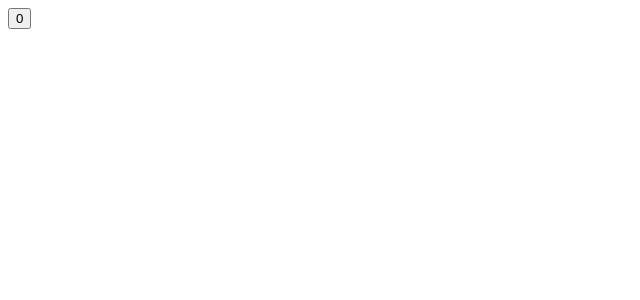
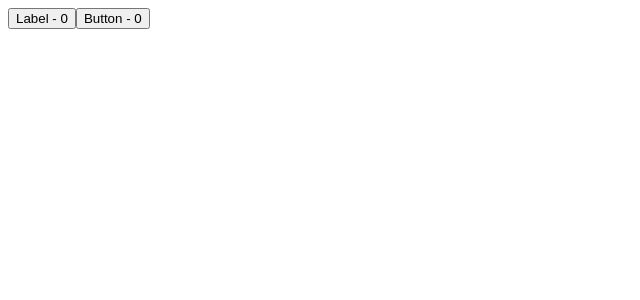
Before and after one commit to wduntak/egghead-react-fundamentals, a React app: page / in a window 1280 px wide. Shown: the top 300 px of the page, without its empty margins (0-640 px from the left). Built offline with nearby package versions, Linux system fonts and the light colour scheme.

Commit message:
Add Higher Order Components with Mixins

```diff
--- a/App.js
+++ b/App.js
@@ -1,37 +1,50 @@
 import React from 'react';
 import ReactDOM from 'react-dom';
 
-class App extends React.Component {
+
+let Mixin = InnerComponent => class extends React.Component {
 	constructor() {
 		super();
 		this.update = this.update.bind(this);
-		this.state = { increasing: false }
+		this.state = { val: 0 }
 	}
 	update() {
-		ReactDOM.render(
-			<App val={this.props.val + 1} />,
-			document.getElementById('app')
-		);
+		this.setState({val: this.state.val + 1})
 	}
-	componentWillReceiveProps(nextProps) {
-		this.setState({increasing: nextProps.val > this.props.val})
-	}
-	shouldComponentUpdate(nextProps, nextState) {
-		return nextProps.val % 5 === 0;
+	componentWillMount() {
+		console.log("Will Mount")
 	}
 	render() {
-		console.log(this.state.increasing)
-		return (
-			<button onClick={this.update}>
-				{this.props.val}
-			</button>
-		)
+		return <InnerComponent
+			update={this.update}
+			{...this.state}
+			{...this.props} />
 	}
-	componentDidUpdate(prevProps, prevState) {
-		console.log('prevProps', prevProps)
+	componentDidMount() {
+		console.log("Mounted")
 	}
 }
 
-App.defaultProps = { val: 0 }
+const Button = (props) => <button onClick={props.update}>
+															{props.text} - {props.val}
+													</button>
+
+const Label = (props) => <button onMouseMove={props.update}>
+															{props.text} - {props.val}
+													</button>
+
+let ButtonMixed = Mixin(Button)
+let LabelMixed = Mixin(Label)
+
+class App extends React.Component {
+	render() {
+		return (
+			<div>
+				<LabelMixed text = "Label" />
+				<ButtonMixed text = "Button" />
+			</div>
+		)
+	}
+}
 
 export default App
```
